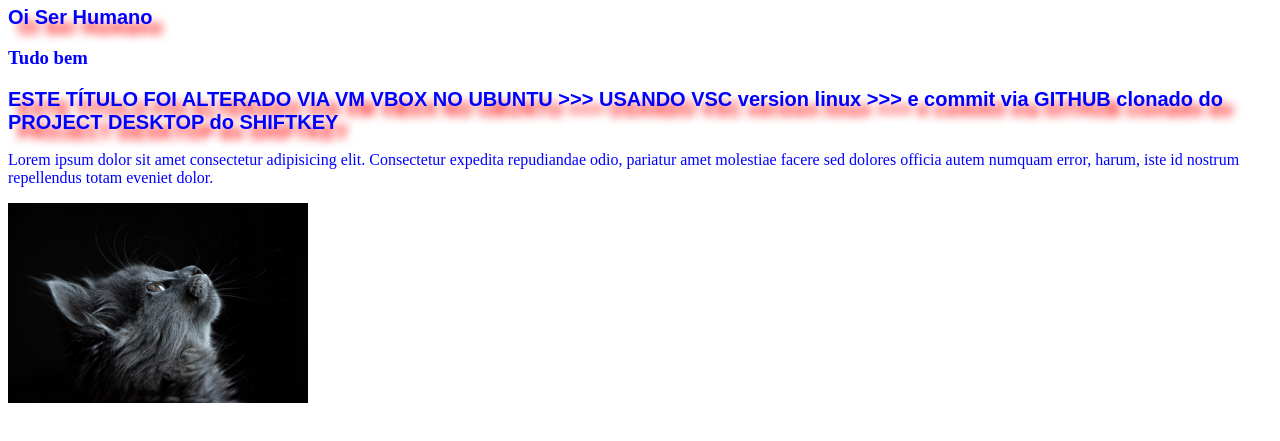
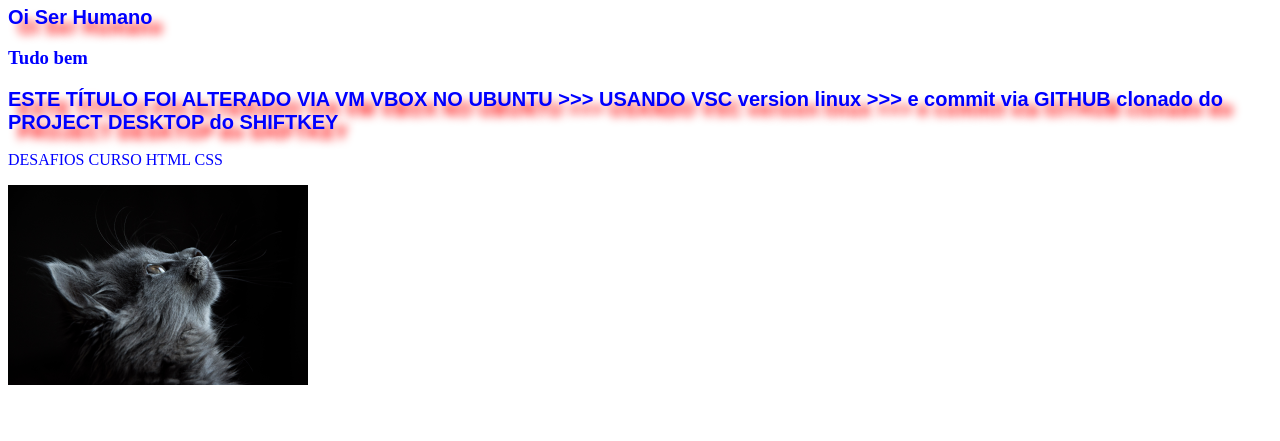
Before and after one commit to marceloicampos/site-hello-world, a plain HTML site: page index.html in a window 1280 px wide. Shown: the part 93-534 px from the top of the page. Drawn offline with Linux system fonts and the light colour scheme.

Commit message:
Update index.html

```diff
--- a/index.html
+++ b/index.html
@@ -23,9 +23,9 @@
 	<h1>Olá Mundo !</h1>
 	<h2>Oi Ser Humano</h2>
 	<h3> <font color="blue"> Tudo bem</h3>
-	<h2>ESTE TÍTULO FOI ALTERADO VIA VM VBOX NO UBUNTU >>> USANDO VSC version linux
->>> e commit via GITHUB clonado do PROJECT DESKTOP do SHIFTKEY</h2>
-	<p>Lorem ipsum dolor sit amet consectetur adipisicing elit. Consectetur expedita repudiandae odio, pariatur amet molestiae facere sed dolores officia autem numquam error, harum, iste id nostrum repellendus totam eveniet dolor.</p>
+	<h2>ESTE TÍTULO FOI ALTERADO VIA VM VBOX NO UBUNTU >>> USANDO VSC version linux >>> e commit via GITHUB clonado do PROJECT DESKTOP do SHIFTKEY</h2>
+	<p>DESAFIOS CURSO HTML CSS</p>
+	<p><a href="./d001_desafio_mensagens.html"></a></p>
 	<img src="./imagens/pexels2.png" alt="gato">
 </body>
 </html>
```
